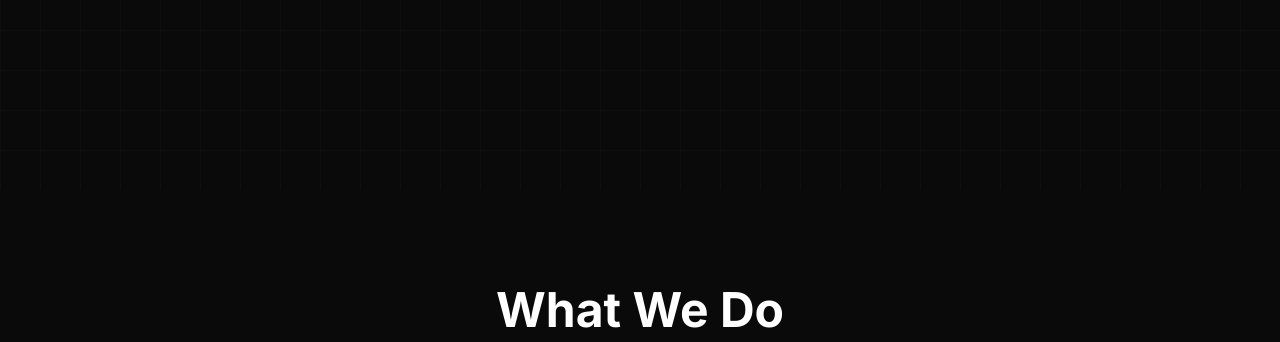
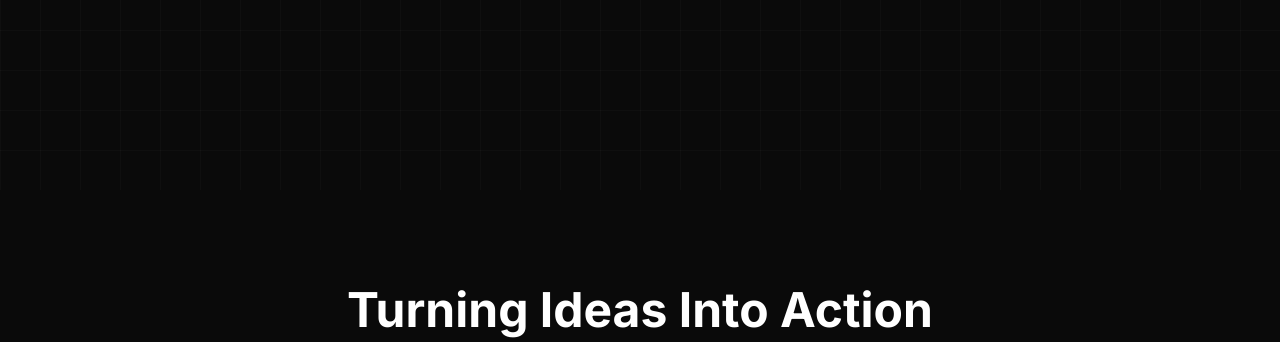
Before and after one commit to anreid/anreid, a plain HTML site: page index.html in a window 1280 px wide. Shown: the part 610-952 px from the top of the page. Drawn offline with nearby package versions, Linux system fonts and the light colour scheme.

Commit message:
any message

```diff
--- a/index.html
+++ b/index.html
@@ -173,7 +173,7 @@
     <section id="services" class="py-16 sm:py-24">
         <div class="container mx-auto px-4 sm:px-6 lg:px-8">
             <div class="text-center">
-                <h2 class="text-4xl sm:text-5xl font-bold text-white">What We Do</h2>
+                <h2 class="text-4xl sm:text-5xl font-bold text-white">Turning Ideas Into Action</h2>
                 <p class="mt-4 text-lg text-gray-400 max-w-3xl mx-auto">We provide the best-in-class services for your digital growth.</p>
             </div>
             <div class="mt-12 grid gap-8 grid-cols-1 md:grid-cols-2 lg:grid-cols-3">
```
